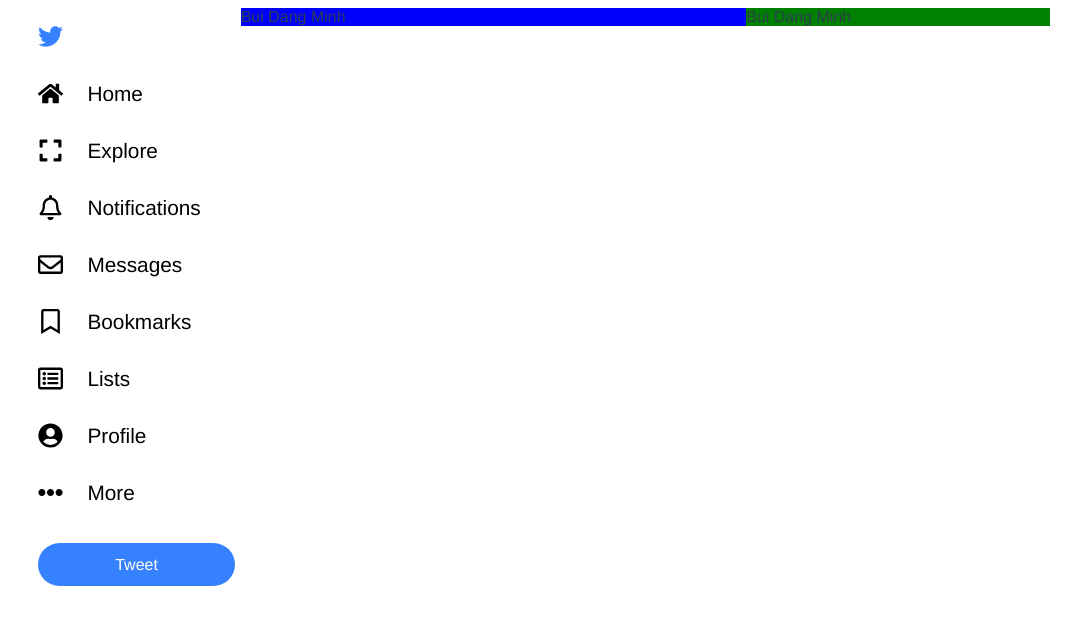
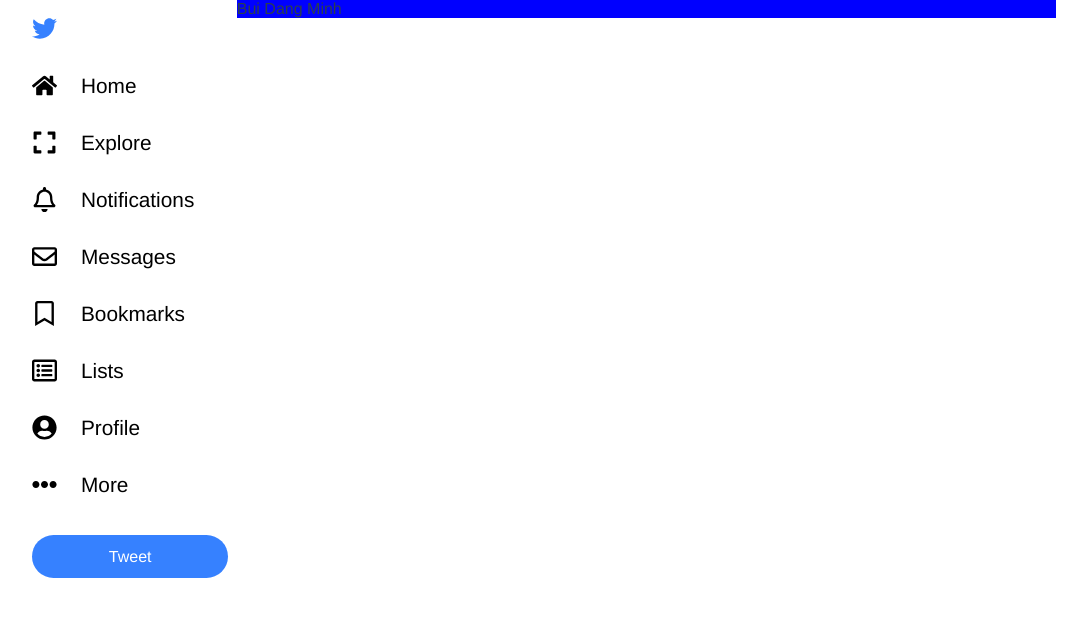
Before and after one commit to tonyminh95/twitter-clone-front, a Vue app: page / in a window 1280 px wide. Shown: the top 624 px of the page, without its empty margins (96-1183 px from the left). Built offline with nearby package versions, Linux system fonts and the light colour scheme.

Commit message:
fix sidebar

```diff
--- a/src/App.vue
+++ b/src/App.vue
@@ -6,9 +6,6 @@
             </div>
             <div class="main-layout__main">
                 <!-- <home-page v-if="false"></home-page> -->
-                Bui Dang Minh
-            </div>
-            <div class="main-layout__right-side">
                 Bui Dang Minh
             </div>
         </div>
--- /dev/null
+++ b/src/styles/base/_base.scss
@@ -0,0 +1,7 @@
+*,
+*::after,
+*::before {
+    margin: 0;
+    padding: 0;
+    box-sizing: inherit;
+}
--- a/src/styles/layouts/_main-layout.scss
+++ b/src/styles/layouts/_main-layout.scss
@@ -11,12 +11,7 @@
     }
 
     &__main {
-        width: 50%;
+        width: 80%;
         background-color: blue;
     }
-
-    &__right-side {
-        width: 30%;
-        background-color: green;
-    }
 }
--- a/src/styles/main.scss
+++ b/src/styles/main.scss
@@ -1,3 +1,4 @@
+@import "base/base";
 @import "base/variables";
 @import "base/utilities";
 
```
